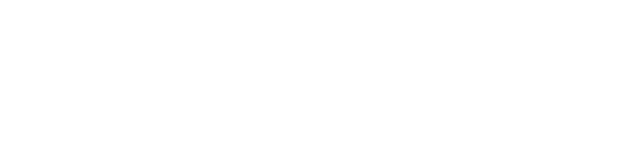
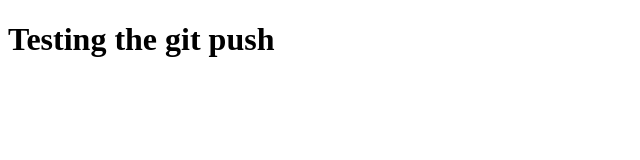
Before and after one commit to musfiqur172/my-first-repo, a plain HTML site: page index.html in a window 1280 px wide. Shown: the whole page, without its empty margins (0-640 px from the left). Drawn offline with Linux system fonts and the light colour scheme.

Commit message:
test commit

```diff
--- a/index.html
+++ b/index.html
@@ -9,7 +9,7 @@
 </head>
 
 <body>
-
+    <h1>Testing the git push</h1>
 </body>
 
 </html>
```
